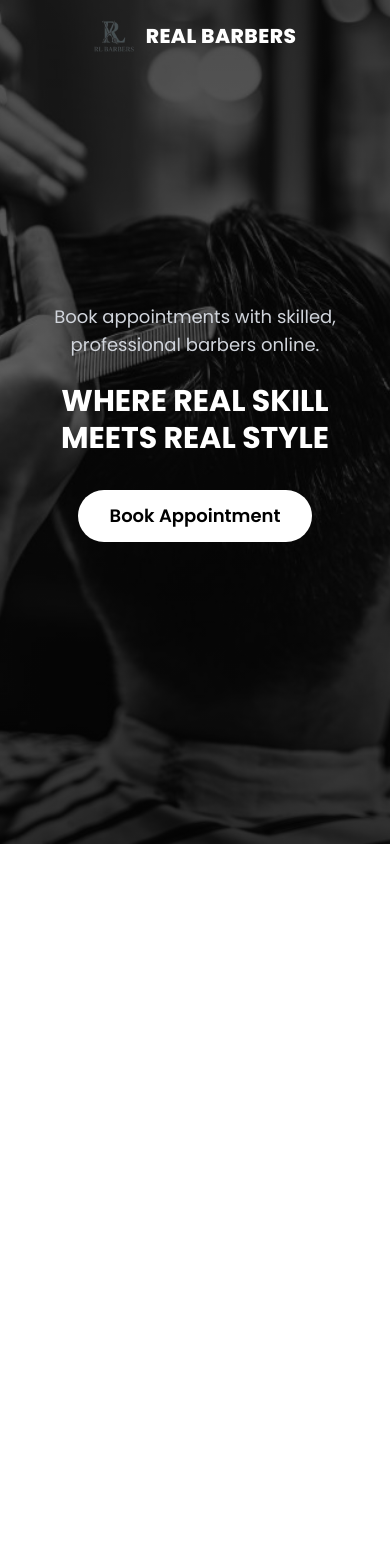
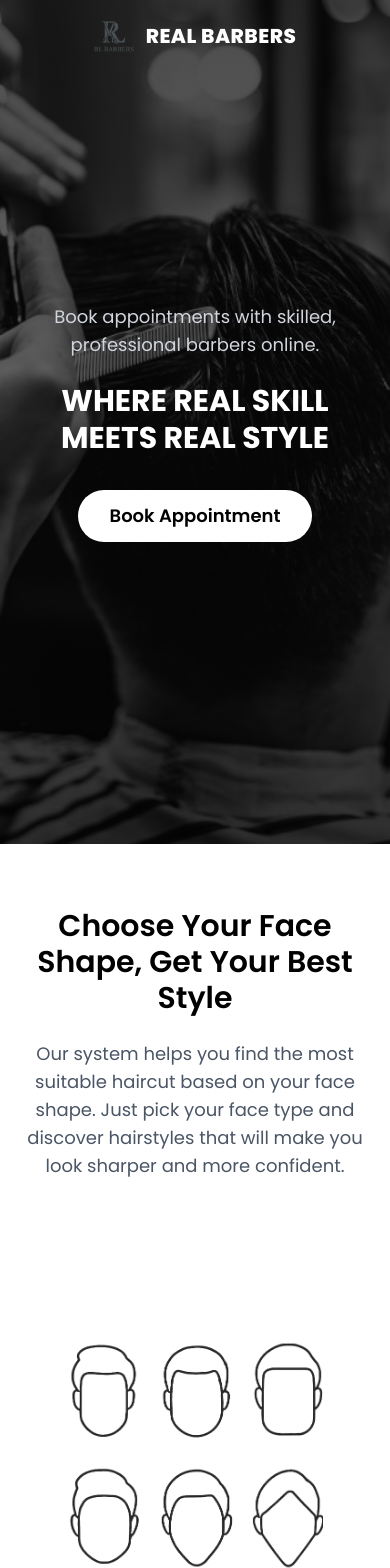
Before and after one commit to chrlxbrnl/real-barbers-system, a React (Vite) app: page / in a window 390 px wide. Shown: the top 1568 px of the page. Built offline with nearby package versions, Linux system fonts and the light colour scheme.

Commit message:
feat: add face shape style section with responsive layout to landing page

```diff
--- a/src/pages/Home.jsx
+++ b/src/pages/Home.jsx
@@ -1,5 +1,6 @@
 import hero1 from "../assets/images/hero-1.png";
 import logo from "../assets/images/logo.png";
+import faceShapes from "../assets/images/Face Shapes/Face_Shapes.png";
 
 export default function Home() {
   return (
@@ -57,7 +58,30 @@ export default function Home() {
           </div>
         </section>
 
-        <section className="min-h-screen"></section>
+        <section className="min-h-screen px-6 py-16 md:px-16 flex flex-col md:flex-row items-center">
+          {/* Text Content */}
+          <div className="flex-1 text-center md:text-left">
+            <h2 className="text-3xl sm:text-4xl md:text-5xl font-semibold mb-6">
+              Choose Your Face Shape, <br className="hidden sm:block" />
+              Get Your Best Style
+            </h2>
+
+            <p className="max-w-md mx-auto md:mx-0 text-lg text-gray-600">
+              Our system helps you find the most suitable haircut based on your
+              face shape. Just pick your face type and discover hairstyles that
+              will make you look sharper and more confident.
+            </p>
+          </div>
+
+          {/* Image */}
+          <div className="flex-1 flex justify-center shrink-0">
+            <img
+              src={faceShapes}
+              alt="Face Shapes"
+              className="w-64 h-auto object-contain sm:w-80"
+            />
+          </div>
+        </section>
       </main>
     </>
   );
```
Also changed, not shown: src/assets/images/Face Shapes/Face_Shapes.png (added).
